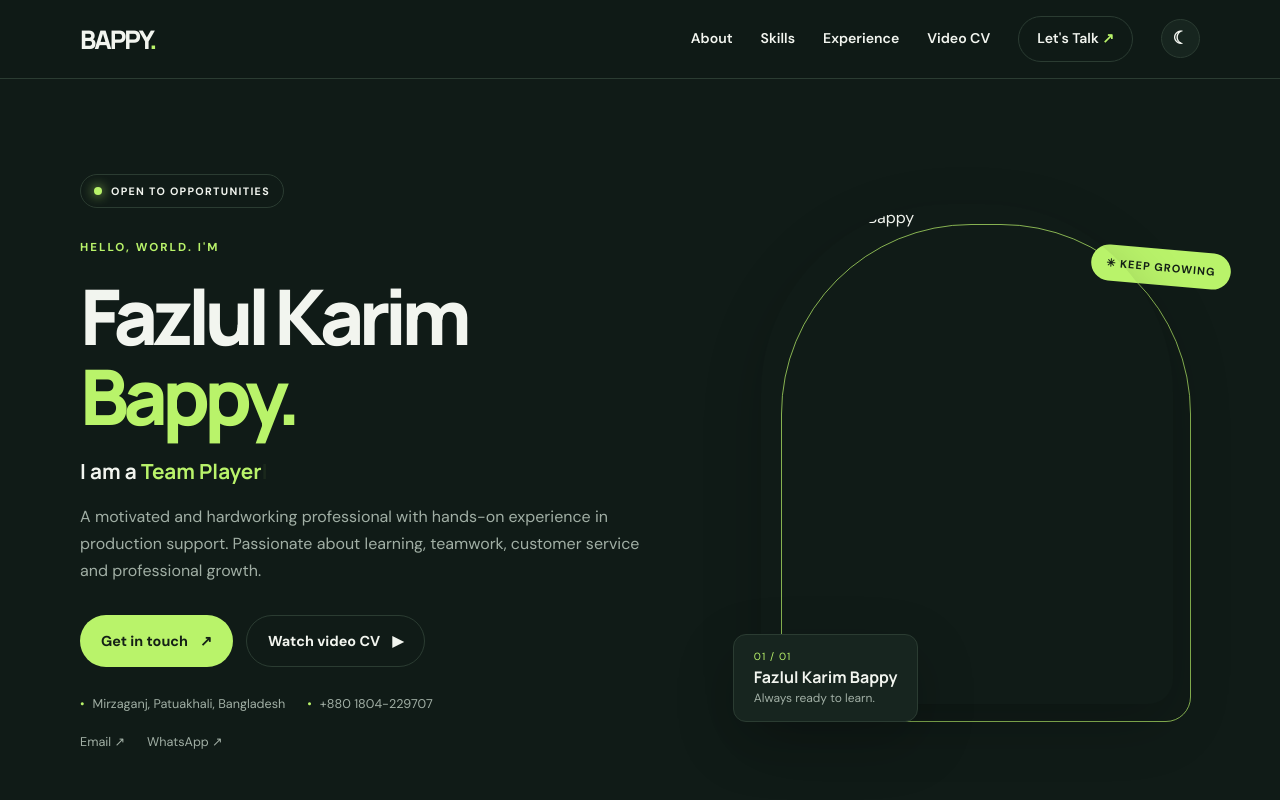
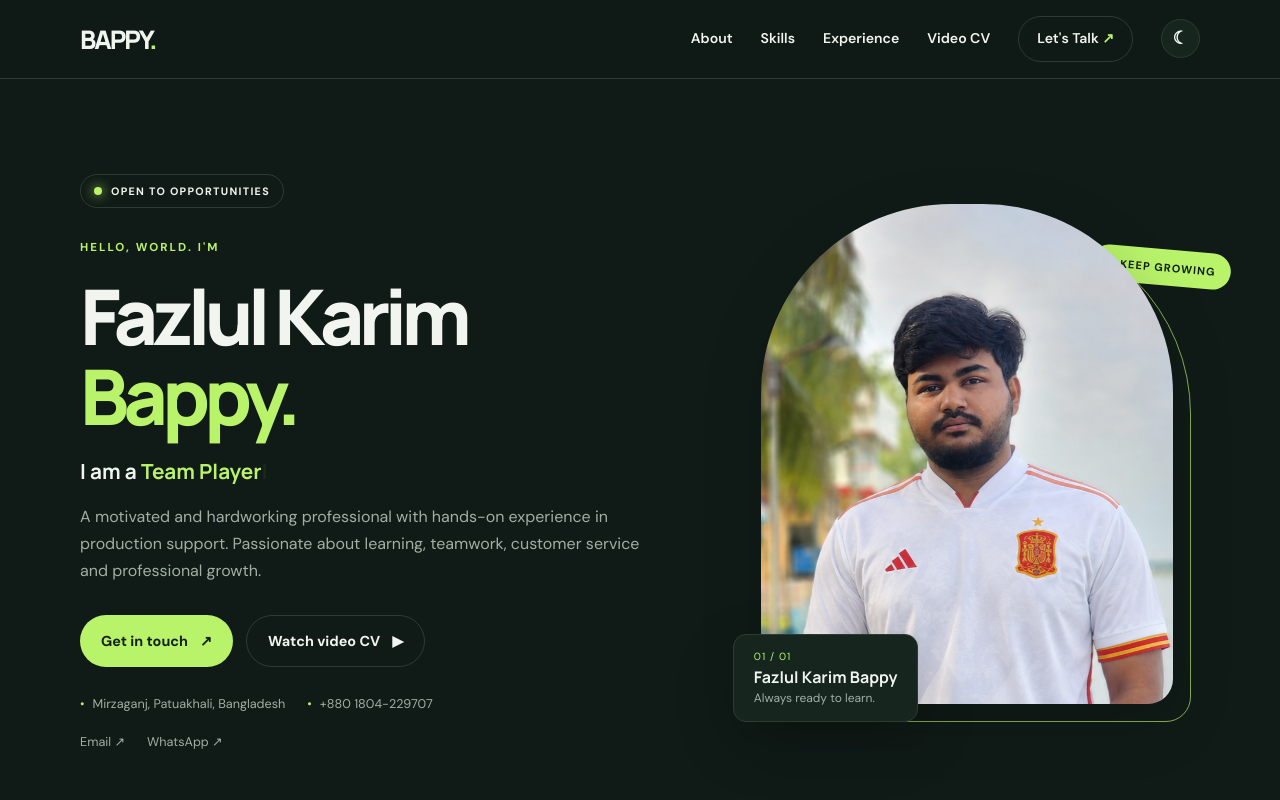
Before and after one commit to mdfazlulkarimbappy9-cyber/protfolio, a plain HTML site: page index.html in a window 1280 px wide. Shown: the top 800 px of the page. Drawn offline with Linux system fonts and the light colour scheme; files whose address does not match are found by name.

Commit message:
Update index.html

```diff
--- a/index.html
+++ b/index.html
@@ -46,7 +46,7 @@
       <div class="hero-visual reveal">
         <div class="image-frame">
           <div class="image-glow"></div>
-          <img src="assets/profile.png" alt="Fazlul Karim Bappy" class="hero-photo">
+          <img src="profile.png" alt="Fazlul Karim Bappy" class="hero-photo">
           <div class="image-caption"><span class="caption-number">01 / 01</span><strong>Fazlul Karim Bappy</strong><small>Always ready to learn.</small></div>
         </div>
         <div class="floating-tag">✳ KEEP GROWING</div>
```
